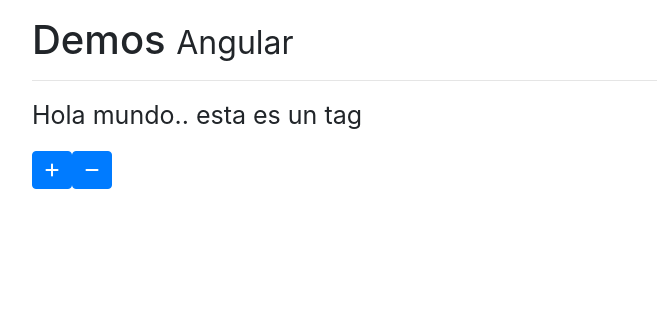
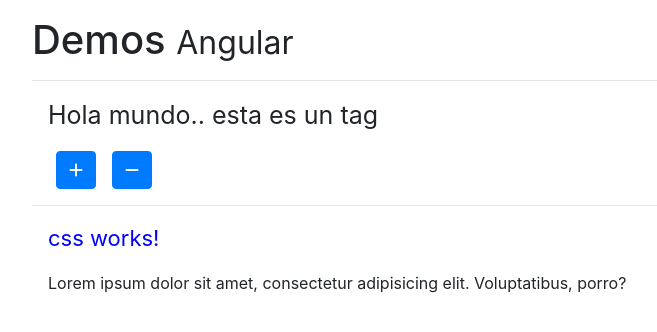
Before and after one commit to samir04m/Angular-miscelaneos, an Angular app: page / in a window 1280 px wide. Shown: the top 332 px of the page, without its empty margins (53-710 px from the left). Built offline with nearby package versions, Linux system fonts and the light colour scheme.

Commit message:
Estilos exclusivos para componentes

```diff
--- a/src/app/app.component.html
+++ b/src/app/app.component.html
@@ -1,8 +1,14 @@
 <div class="container pt-3">
    <h1>Demos <small>Angular</small></h1>
    <hr>
+   <div class="m-3">
+      <app-ng-styles></app-ng-styles>
+   </div>
+   <hr>
+   <div class="m-3">
+      <app-css></app-css>
 
-   <app-ng-styles></app-ng-styles>
-
+      <p class="block">Lorem ipsum dolor sit amet, consectetur adipisicing elit. Voluptatibus, porro?</p>
+   </div>
 
 </div>
--- a/src/app/app.module.ts
+++ b/src/app/app.module.ts
@@ -3,11 +3,13 @@
 
 import { AppComponent } from './app.component';
 import { NgStylesComponent } from './components/ng-styles/ng-styles.component';
+import { CssComponent } from './components/css/css.component';
 
 @NgModule({
   declarations: [
     AppComponent,
-    NgStylesComponent
+    NgStylesComponent,
+    CssComponent
   ],
   imports: [
     BrowserModule
--- /dev/null
+++ b/src/app/components/css/css.component.ts
@@ -0,0 +1,24 @@
+import { Component, OnInit } from '@angular/core';
+
+@Component({
+  selector: 'app-css',
+  template: `
+    <p>
+      css works!
+    </p>
+  `,
+  styles: [`
+       p {
+          font-size: 22px;
+          color: blue;
+       }
+   `]
+})
+export class CssComponent implements OnInit {
+
+  constructor() { }
+
+  ngOnInit() {
+  }
+
+}
--- a/src/app/components/ng-styles/ng-styles.component.ts
+++ b/src/app/components/ng-styles/ng-styles.component.ts
@@ -7,10 +7,10 @@
       Hola mundo.. esta es un tag
     </p>
 
-    <button class="btn btn-primary" (click)="tamano = tamano+5">
+    <button class="btn btn-primary mx-2" (click)="tamano = tamano+5">
       <i class="fa fa-plus"></i>
      </button>
-     <button class="btn btn-primary" (click)="tamano = tamano-5">
+     <button class="btn btn-primary mx-2" (click)="tamano = tamano-5">
        <i class="fa fa-minus"></i>
       </button>
 
```
